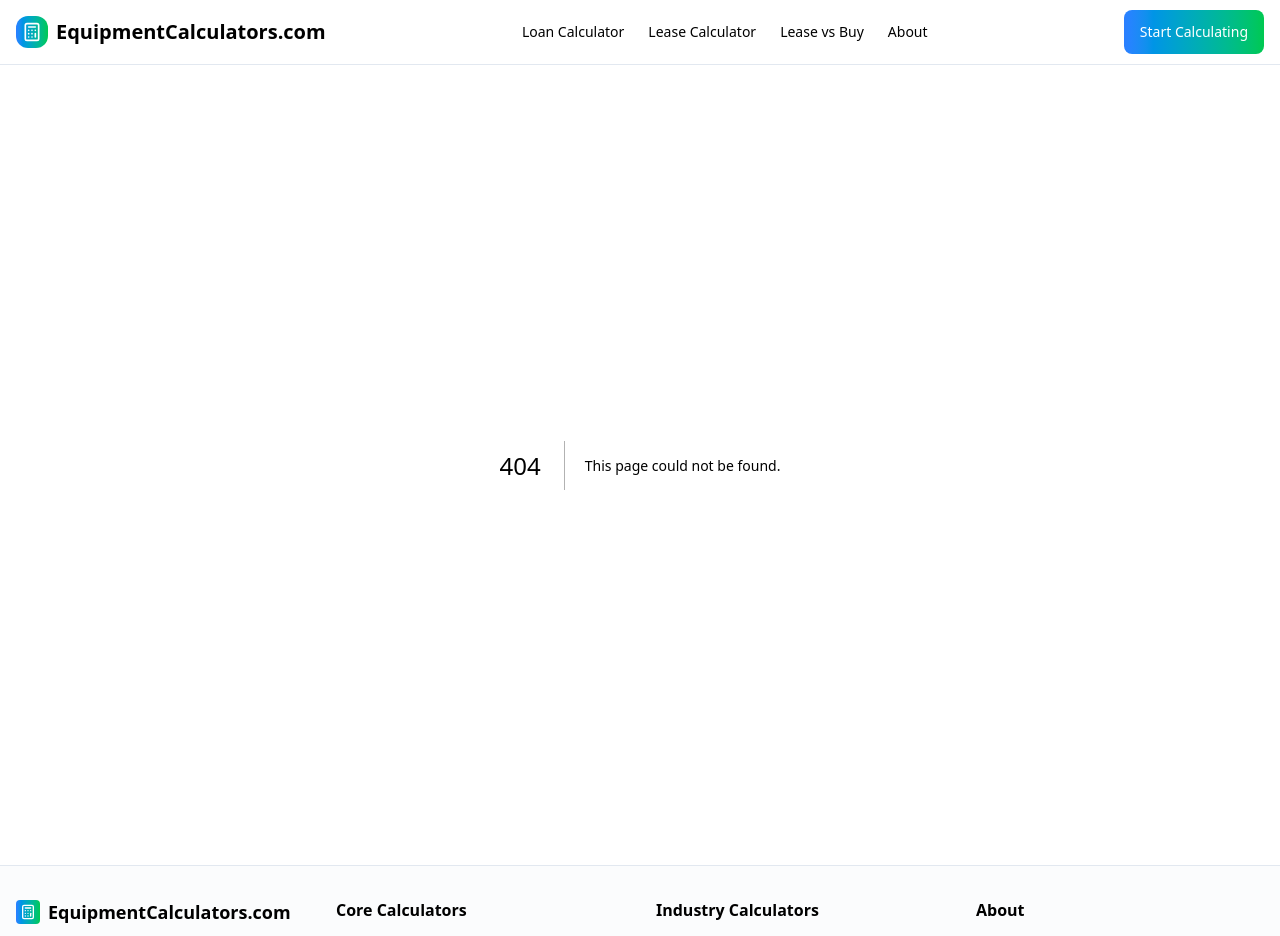
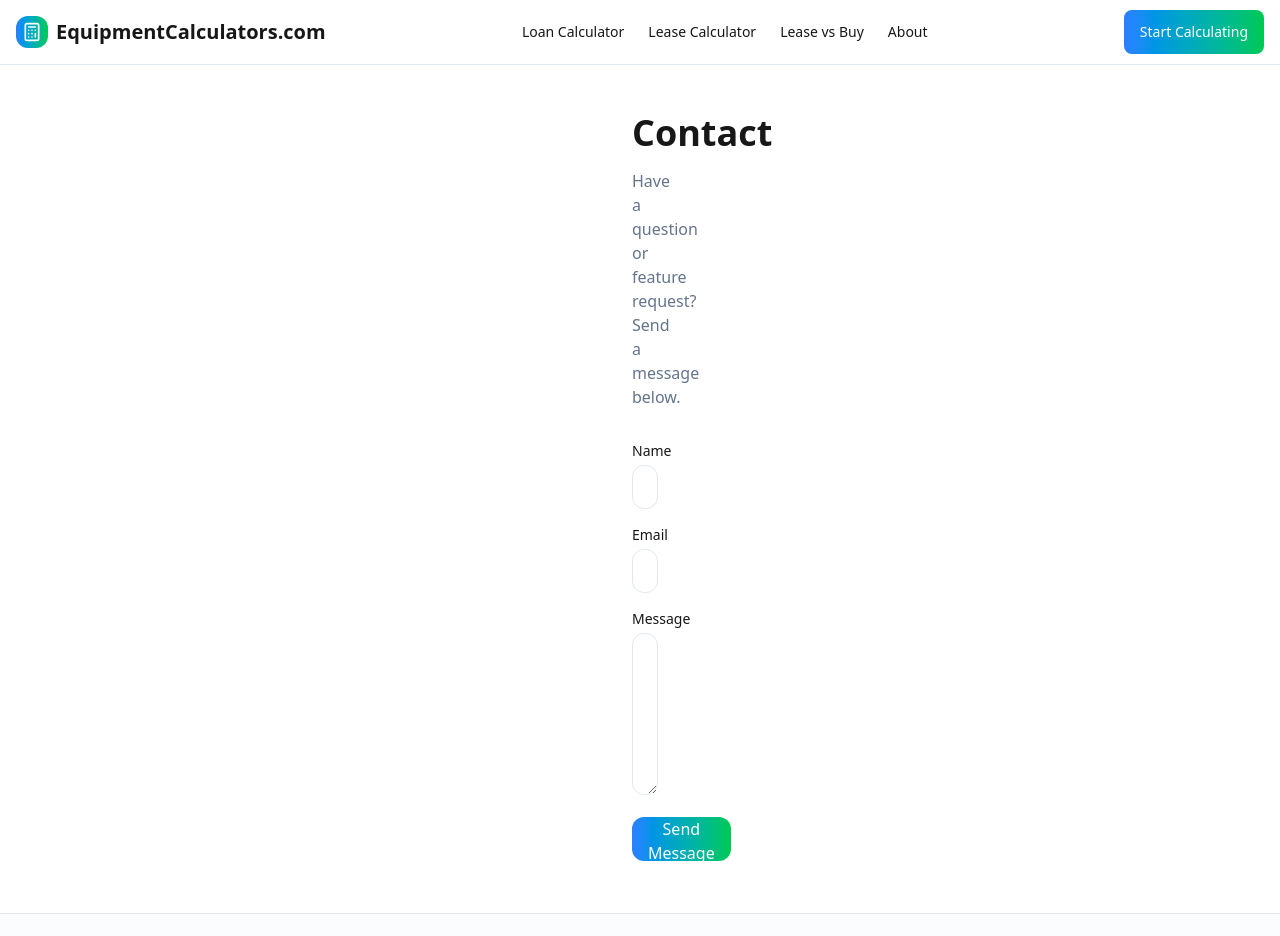
Before and after one commit to PresidentHadley/equipment-calculators, a Next.js app: page /contact in a window 1280 px wide. Before the commit this address had no page. Shown: the top 936 px of the page. Built offline with nearby package versions, Linux system fonts and the light colour scheme.

Commit message:
Contact: Resend-powered API + contact page; footer link; sitemap entry

```diff
--- a/package.json
+++ b/package.json
@@ -25,6 +25,7 @@
     "react-dom": "19.1.0",
     "react-hook-form": "^7.62.0",
     "react-intersection-observer": "^9.16.0",
+    "resend": "^6.0.1",
     "sharp": "^0.34.3",
     "tailwind-merge": "^3.3.1",
     "use-debounce": "^10.0.5",
--- /dev/null
+++ b/src/app/api/contact/route.ts
@@ -0,0 +1,46 @@
+import { NextRequest } from 'next/server'
+import { Resend } from 'resend'
+
+export async function POST(request: NextRequest) {
+  try {
+    const { name, email, message } = await request.json()
+    if (!name || !email || !message) {
+      return new Response(JSON.stringify({ error: 'Missing fields' }), { status: 400 })
+    }
+
+    const apiKey = process.env.RESEND_API_KEY
+    const to = process.env.RESEND_TO
+    const from = process.env.RESEND_FROM || 'no-reply@equipmentcalculators.com'
+
+    if (!apiKey || !to) {
+      return new Response(JSON.stringify({ error: 'Email not configured' }), { status: 500 })
+    }
+
+    const resend = new Resend(apiKey)
+    const subject = `New contact from EquipmentCalculators.com: ${name}`
+    const html = `
+      <div>
+        <h2>New Contact Submission</h2>
+        <p><strong>Name:</strong> ${name}</p>
+        <p><strong>Email:</strong> ${email}</p>
+        <p><strong>Message:</strong></p>
+        <p>${message.replace(/\n/g, '<br/>')}</p>
+      </div>
+    `
+
+    const result = await resend.emails.send({
+      to,
+      from,
+      subject,
+      html
+    })
+
+    if ((result as any).error) {
+      return new Response(JSON.stringify({ error: 'Failed to send' }), { status: 500 })
+    }
+
+    return new Response(JSON.stringify({ ok: true }), { status: 200 })
+  } catch (err) {
+    return new Response(JSON.stringify({ error: 'Invalid request' }), { status: 400 })
+  }
+}
--- /dev/null
+++ b/src/app/contact/page.tsx
@@ -0,0 +1,66 @@
+"use client"
+import { useState } from 'react'
+import { Metadata } from 'next'
+import { BreadcrumbStructuredData } from '@/components/seo/StructuredData'
+
+export const metadata: Metadata = {
+  title: 'Contact | EquipmentCalculators.com',
+  description: 'Contact EquipmentCalculators.com. Send a message and we will get back to you shortly.',
+  alternates: { canonical: 'https://equipmentcalculators.com/contact' }
+}
+
+export default function ContactPage() {
+  const [name, setName] = useState('')
+  const [email, setEmail] = useState('')
+  const [message, setMessage] = useState('')
+  const [status, setStatus] = useState<'idle'|'sending'|'sent'|'error'>('idle')
+
+  const onSubmit = async (e: React.FormEvent) => {
+    e.preventDefault()
+    setStatus('sending')
+    try {
+      const res = await fetch('/api/contact', {
+        method: 'POST',
+        headers: { 'Content-Type': 'application/json' },
+        body: JSON.stringify({ name, email, message })
+      })
+      if (!res.ok) throw new Error('Send failed')
+      setStatus('sent')
+      setName(''); setEmail(''); setMessage('')
+    } catch {
+      setStatus('error')
+    }
+  }
+
+  const breadcrumbs = [
+    { name: 'Home', url: 'https://equipmentcalculators.com' },
+    { name: 'Contact', url: 'https://equipmentcalculators.com/contact' }
+  ]
+
+  return (
+    <div className="container mx-auto px-4 py-12 max-w-2xl">
+      <BreadcrumbStructuredData items={breadcrumbs} />
+      <h1 className="text-4xl font-bold mb-4">Contact</h1>
+      <p className="text-muted-foreground mb-8">Have a question or feature request? Send a message below.</p>
+      <form onSubmit={onSubmit} className="space-y-4">
+        <div>
+          <label className="block text-sm font-medium mb-1">Name</label>
+          <input value={name} onChange={e=>setName(e.target.value)} required className="calculator-input w-full h-11 rounded-lg border px-3" />
+        </div>
+        <div>
+          <label className="block text-sm font-medium mb-1">Email</label>
+          <input type="email" value={email} onChange={e=>setEmail(e.target.value)} required className="calculator-input w-full h-11 rounded-lg border px-3" />
+        </div>
+        <div>
+          <label className="block text-sm font-medium mb-1">Message</label>
+          <textarea value={message} onChange={e=>setMessage(e.target.value)} required rows={6} className="calculator-input w-full rounded-lg border px-3 py-2" />
+        </div>
+        <button disabled={status==='sending'} className="h-11 rounded-lg px-4 bg-gradient-to-r from-blue-500 to-green-500 text-white font-medium">
+          {status==='sending' ? 'Sending...' : 'Send Message'}
+        </button>
+        {status==='sent' && <div className="text-green-600 text-sm">Message sent. We will reply shortly.</div>}
+        {status==='error' && <div className="text-red-600 text-sm">There was a problem sending your message.</div>}
+      </form>
+    </div>
+  )
+}
--- a/src/app/sitemap.xml/route.ts
+++ b/src/app/sitemap.xml/route.ts
@@ -82,6 +82,13 @@ export function GET() {
       changeFrequency: 'weekly',
       priority: 0.7
     }
+    ,
+    {
+      url: `${baseUrl}/contact`,
+      lastModified: new Date().toISOString(),
+      changeFrequency: 'monthly',
+      priority: 0.5
+    }
   ]
 
   const sitemap = `<?xml version="1.0" encoding="UTF-8"?>
--- a/src/components/layout/Footer.tsx
+++ b/src/components/layout/Footer.tsx
@@ -79,7 +79,9 @@ export function Footer() {
                 </Link>
               </li>
               <li>
-                <span className="text-muted-foreground">Contact (Coming Soon)</span>
+                <Link href="/contact" className="text-muted-foreground hover:text-foreground transition-colors">
+                  Contact
+                </Link>
               </li>
               <li>
                 <span className="text-muted-foreground">Lender Network (Coming Soon)</span>
```
Also changed, not shown: 1 other file (tests, documents, lock files or other folders).
